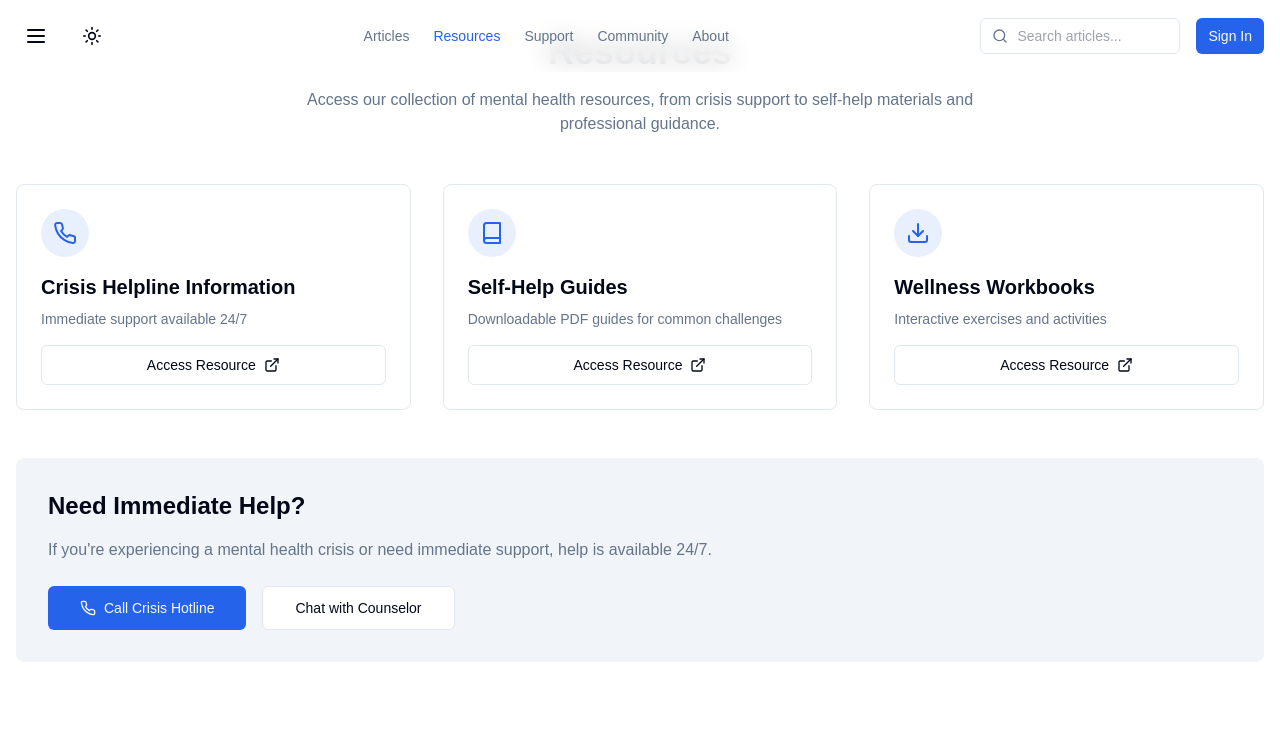
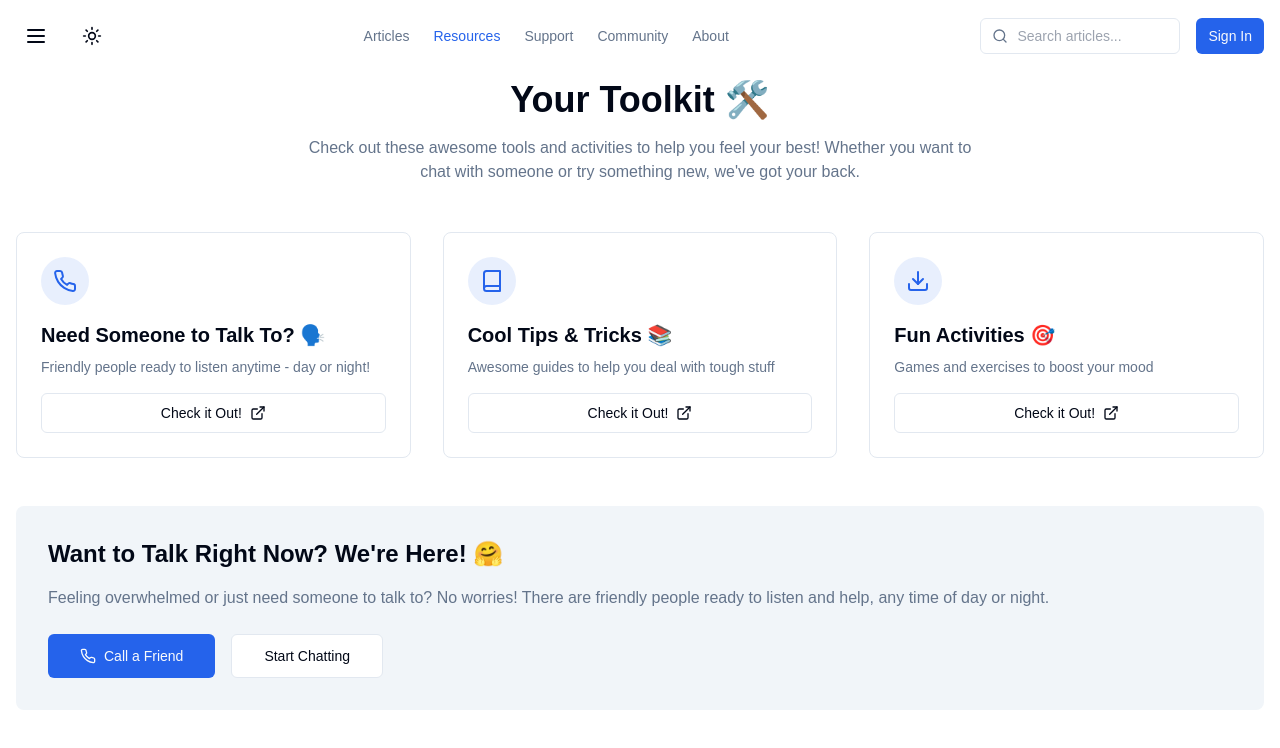
Before and after one commit to Chris-June/teen-minds-matter, a React (Vite) app: page /resources in a window 1280 px wide. Shown: the top 748 px of the page. Built offline with nearby package versions, Linux system fonts and the light colour scheme.

Commit message:
feat: update ResourcesPage with teen-friendly language and fix header overlap

```diff
--- a/src/pages/resources/ResourcesPage.tsx
+++ b/src/pages/resources/ResourcesPage.tsx
@@ -6,22 +6,22 @@ import { Button } from '@/components/common/ui/Button';
 export const ResourcesPage: FC = () => {
   const resources = [
     {
-      title: 'Crisis Helpline Information',
-      description: 'Immediate support available 24/7',
+      title: 'Need Someone to Talk To? 🗣️',
+      description: 'Friendly people ready to listen anytime - day or night!',
       icon: Phone,
       link: '#',
       type: 'emergency',
     },
     {
-      title: 'Self-Help Guides',
-      description: 'Downloadable PDF guides for common challenges',
+      title: 'Cool Tips & Tricks 📚',
+      description: 'Awesome guides to help you deal with tough stuff',
       icon: Book,
       link: '#',
       type: 'guide',
     },
     {
-      title: 'Wellness Workbooks',
-      description: 'Interactive exercises and activities',
+      title: 'Fun Activities 🎯',
+      description: 'Games and exercises to boost your mood',
       icon: Download,
       link: '#',
       type: 'workbook',
@@ -29,17 +29,17 @@ export const ResourcesPage: FC = () => {
   ];
 
   return (
-    <div className="container mx-auto px-4 py-8">
+    <div className="container mx-auto px-4 pt-20 pb-8">
       <motion.div
         initial={{ opacity: 0, y: 20 }}
         animate={{ opacity: 1, y: 0 }}
         transition={{ duration: 0.5 }}
       >
         <div className="mb-12 text-center">
-          <h1 className="mb-4 text-4xl font-bold">Resources</h1>
+          <h1 className="mb-4 text-4xl font-bold">Your Toolkit 🛠️</h1>
           <p className="mx-auto max-w-2xl text-muted-foreground">
-            Access our collection of mental health resources, from crisis support
-            to self-help materials and professional guidance.
+            Check out these awesome tools and activities to help you feel your best!
+            Whether you want to chat with someone or try something new, we've got your back.
           </p>
         </div>
 
@@ -60,7 +60,7 @@ export const ResourcesPage: FC = () => {
                 {resource.description}
               </p>
               <Button variant="outline" className="w-full">
-                Access Resource
+                Check it Out!
                 <ExternalLink className="ml-2 h-4 w-4" />
               </Button>
             </motion.div>
@@ -68,18 +68,18 @@ export const ResourcesPage: FC = () => {
         </div>
 
         <div className="mt-12 rounded-lg bg-muted p-8">
-          <h2 className="mb-4 text-2xl font-semibold">Need Immediate Help?</h2>
+          <h2 className="mb-4 text-2xl font-semibold">Want to Talk Right Now? We're Here! 🤗</h2>
           <p className="mb-6 text-muted-foreground">
-            If you're experiencing a mental health crisis or need immediate support,
-            help is available 24/7.
+            Feeling overwhelmed or just need someone to talk to? No worries!
+            There are friendly people ready to listen and help, any time of day or night.
           </p>
           <div className="flex flex-wrap gap-4">
             <Button size="lg" variant="default">
               <Phone className="mr-2 h-4 w-4" />
-              Call Crisis Hotline
+              Call a Friend
             </Button>
             <Button size="lg" variant="outline">
-              Chat with Counselor
+              Start Chatting
             </Button>
           </div>
         </div>
```
